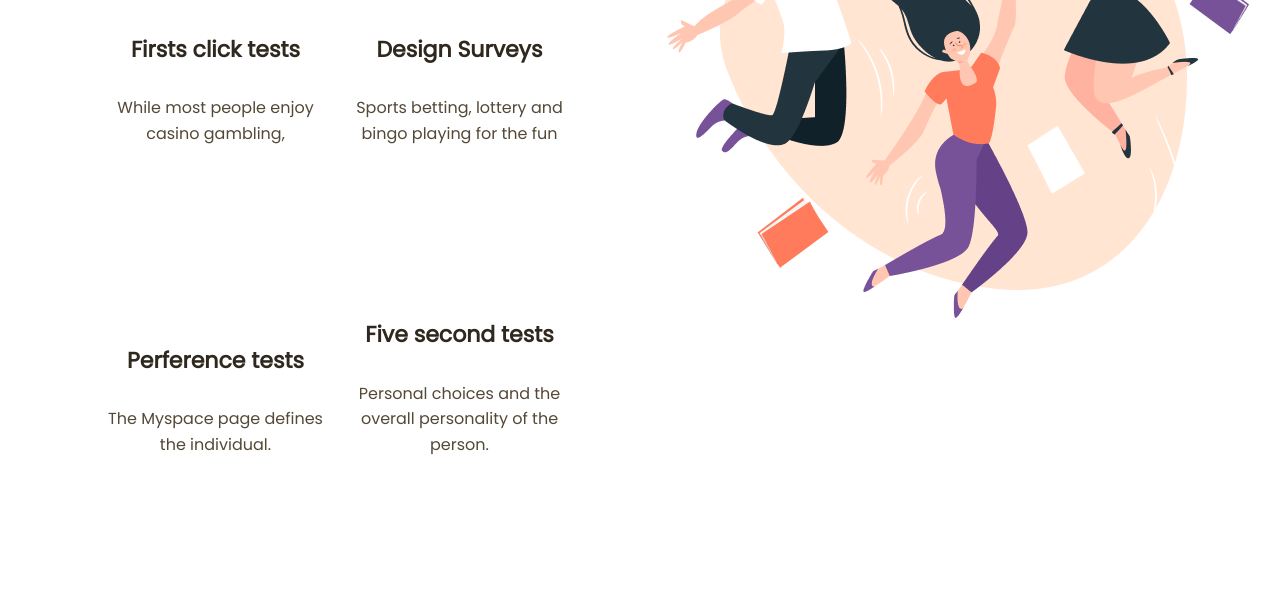
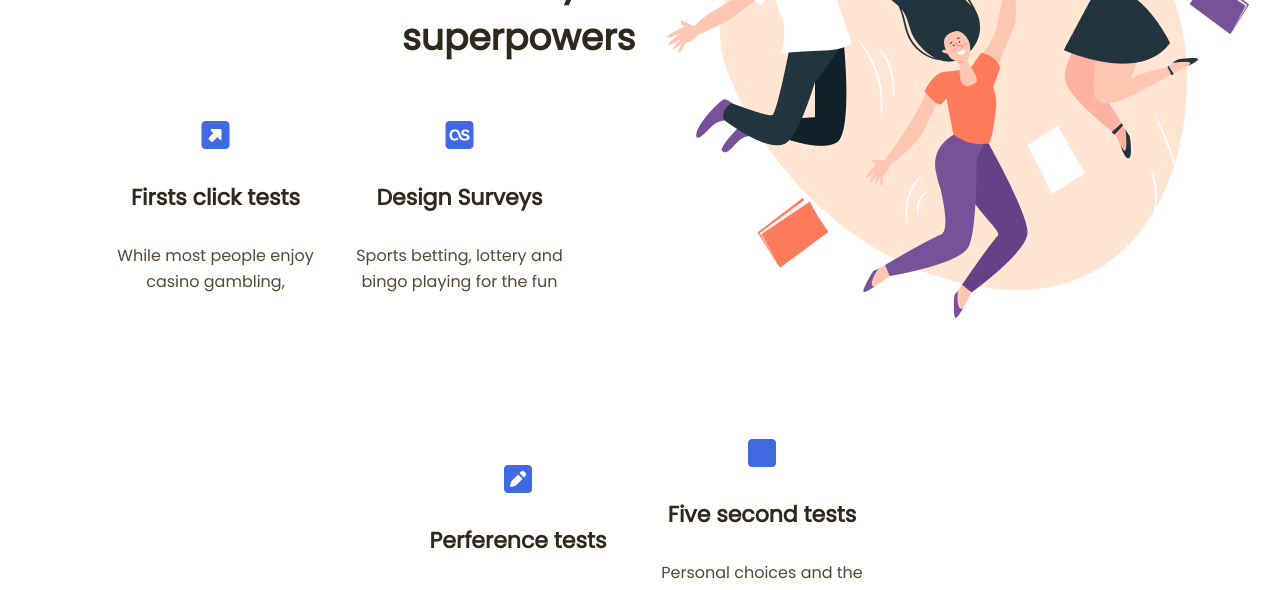
Before and after one commit to zznicole/productly2, a plain HTML site: page index.html in a window 1280 px wide. Shown: the part 831-1421 px from the top of the page. Drawn offline with Linux system fonts and the light colour scheme.

Commit message:
add icons

```diff
--- a/index.html
+++ b/index.html
@@ -8,6 +8,8 @@
       rel="stylesheet">
     <link href="https://fonts.googleapis.com/css?family=Poppins&display=swap" rel="stylesheet">
     <link rel="stylesheet" href="style/index.css">
+    <script src="https://kit.fontawesome.com/8dd6362ff9.js" crossorigin="anonymous"></script>
+</head>
 </head>
 <body>
     <!--nav-->
@@ -43,27 +45,31 @@
         <!---feature-->
         <section  class="feature"></section>
             <h1 class="featureh1">We design tools to unveil your superpowers</h1>
-            <div class="feature">
+            <div class="featurecard">
                 <span class="featurecard1">
                     <div>
+                        <i class="fas fa-external-link-square-alt"></i>
                         <h4 class="featureh4">Firsts click tests</h4>
                         <p class="featuretext1">While most people enjoy casino gambling,</p>
                     </div>
                 </span>
                 <span class="featurecard2">
                     <div>
+                        <i class="fab fa-lastfm-square"></i>
                         <h4 class="featureh4">Design Surveys</h4>
                         <p class="featuretext2">Sports betting, lottery and bingo playing for the fun</p>
                     </div>
                 </span>
                 <span class="featurecard3">
                     <div>
+                        <i class="fas fa-pen-square"></i>
                         <h4 class="featureh4">Perference tests</h4>
                         <p class="featuretext3">The Myspace page defines the individual.</p>
                     </div>
                 </span>
                 <span class="featurecard4">
                     <div>
+                        <i class="fas fa-square"></i>
                         <h4 class="featureh4">Five second tests</h4>
                         <p class="featuretext4">Personal choices and the overall personality of the person. </p>
                     </div>
--- a/style/index.css
+++ b/style/index.css
@@ -137,6 +137,7 @@
 
 .feature {
     text-align: center;
+    margin-top: 110px;
 }
 
 .featureh1 {
@@ -152,6 +153,16 @@
     margin-right: auto;
 }
 
+i {
+    font-size: xx-large;
+
+    color:royalblue;
+}
+
+.featurecard {
+    text-align: center;
+    margin-top: 54px;
+}
 .featurecard1, .featurecard2, .featurecard3, .featurecard4 {
     display: inline-block;
 
```
